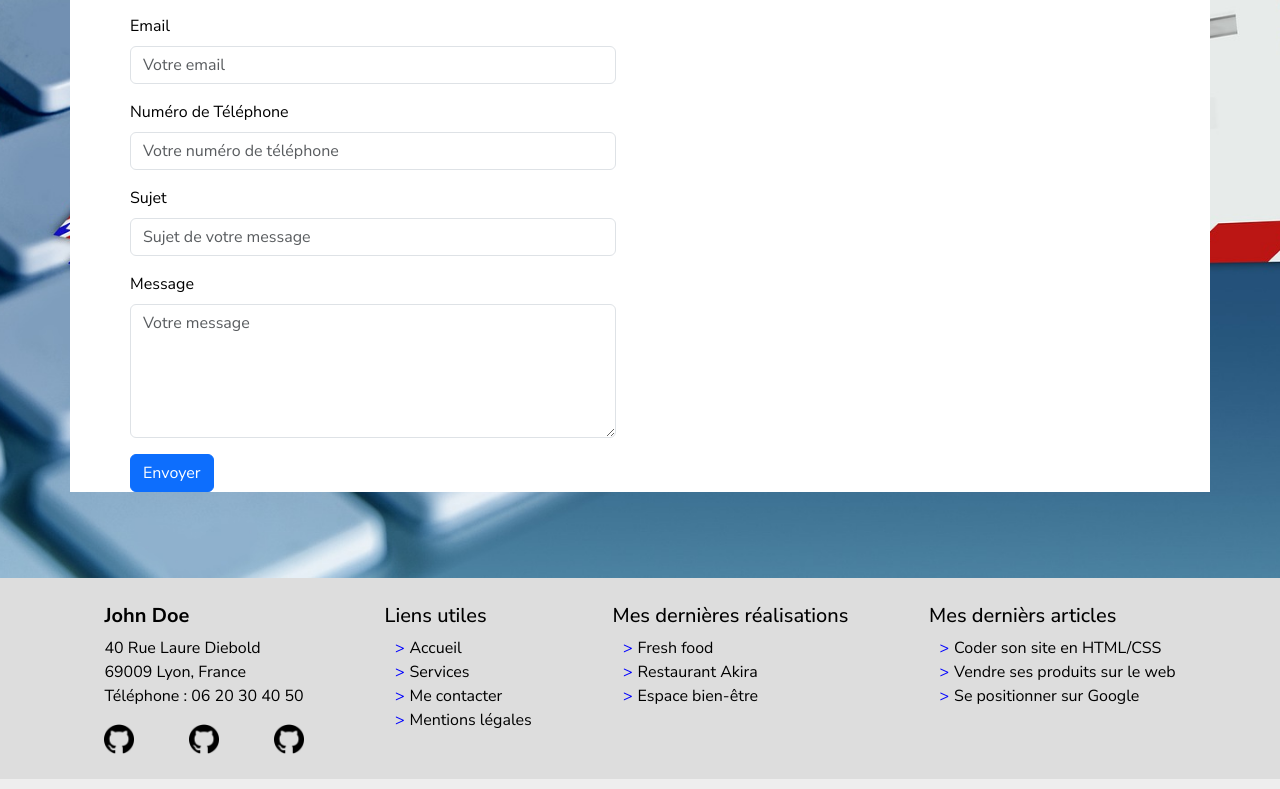
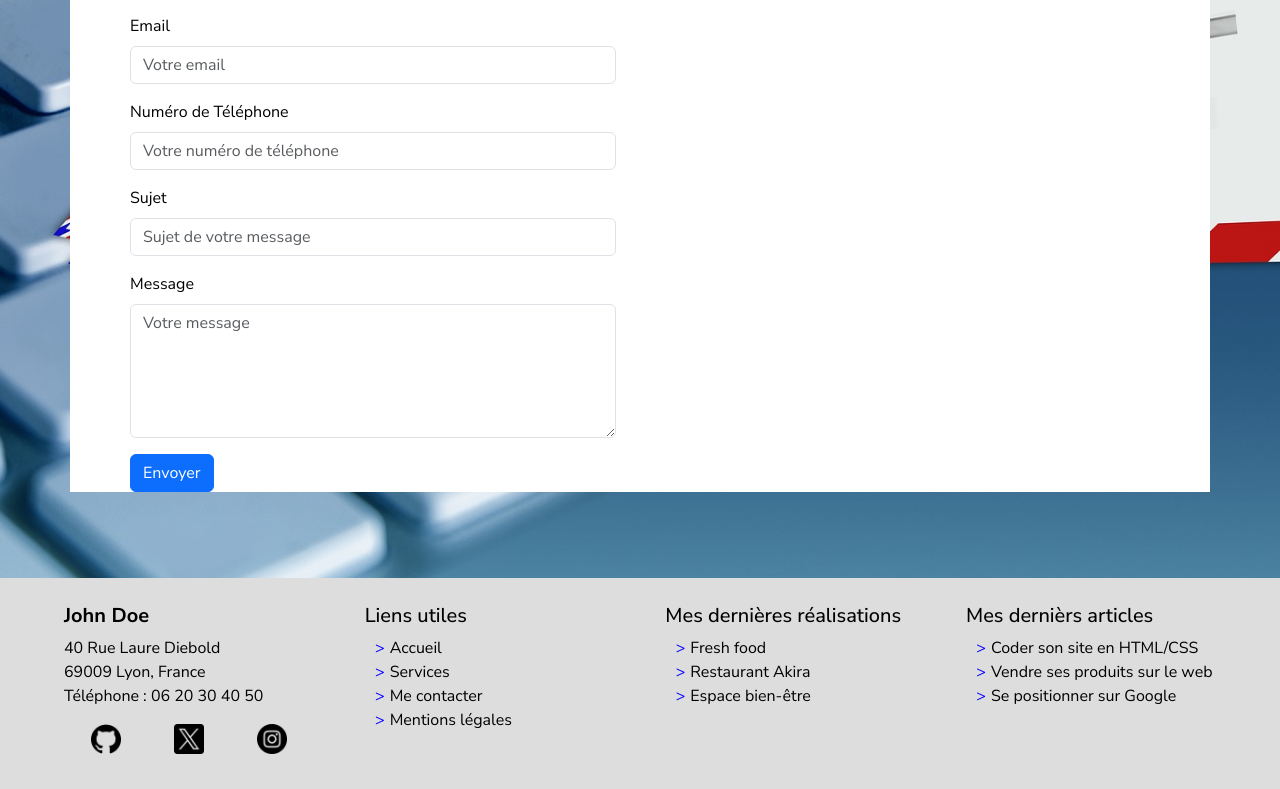
Before and after one commit to Olbor-dev/cv-john-doe, a React (Create React App) app: page /contact in a window 1280 px wide. Shown: the part 480-1269 px from the top of the page. Built offline with nearby package versions, Linux system fonts and the light colour scheme.

Commit message:
maj Footer avec footer.css

```diff
--- a/src/components/Footer.jsx
+++ b/src/components/Footer.jsx
@@ -1,27 +1,29 @@
 import React from 'react';
 import github from '../img/github.png';
 import '../css/footer.css';
+import twitter from '../img/twitter.png';
+import insta from '../img/instagram.png';
 
 const Footer = () => {
   return (
     <footer className="footer">
         <div class="footer-block">
-            <div class="address">
-                <h5><strong>John Doe</strong></h5>
+            <div class="john-doe-info">
+                <h5 class="john-doe-info__title">John Doe</h5>
                 <address>
                     40 Rue Laure Diebold<br></br>
                     69009 Lyon, France<br></br>
                     Téléphone : 06 20 30 40 50
                 </address>
-                <div class="d-flex flex-row justify-content-between">
+                <div class="john-doe-info__social">
                     <a href="https://github.com/" target="_blank" rel="noreferrer">
                         <img src={github} width="30px" alt="github" />
                     </a>
-                    <a href="https://github.com/" target="_blank" rel="noreferrer">
-                        <img src={github} width="30px" alt="github" />
+                    <a href="https://x.com/" target="_blank" rel="noreferrer">
+                        <img src={twitter} width="30px" alt="twitter" />
                     </a>
-                    <a href="https://github.com/" target="_blank" rel="noreferrer">
-                        <img src={github} width="30px" alt="github" />
+                    <a href="https://www.instagram.com/" target="_blank" rel="noreferrer">
+                        <img src={insta} width="30px" alt="instagram" />
                     </a>
                 </div>
             </div>
--- a/src/css/footer.css
+++ b/src/css/footer.css
@@ -7,6 +7,21 @@
     padding: 2% 5% 2% 5%;
     display: flex;
     flex-flow: row wrap;
+    justify-content: space-between;
+}
+
+.john-doe-info, .pages, .realisations, .articles {
+    min-width: 250px;
+}
+
+.john-doe-info__title {
+    font-weight: bold;
+}
+
+.john-doe-info__social {
+    margin-block: 10px;
+    display: flex;
+    flex-flow: row;
     justify-content: space-around;
 }
 
```
Also changed, not shown: src/img/instagram.png (added), src/img/twitter.png (added).
